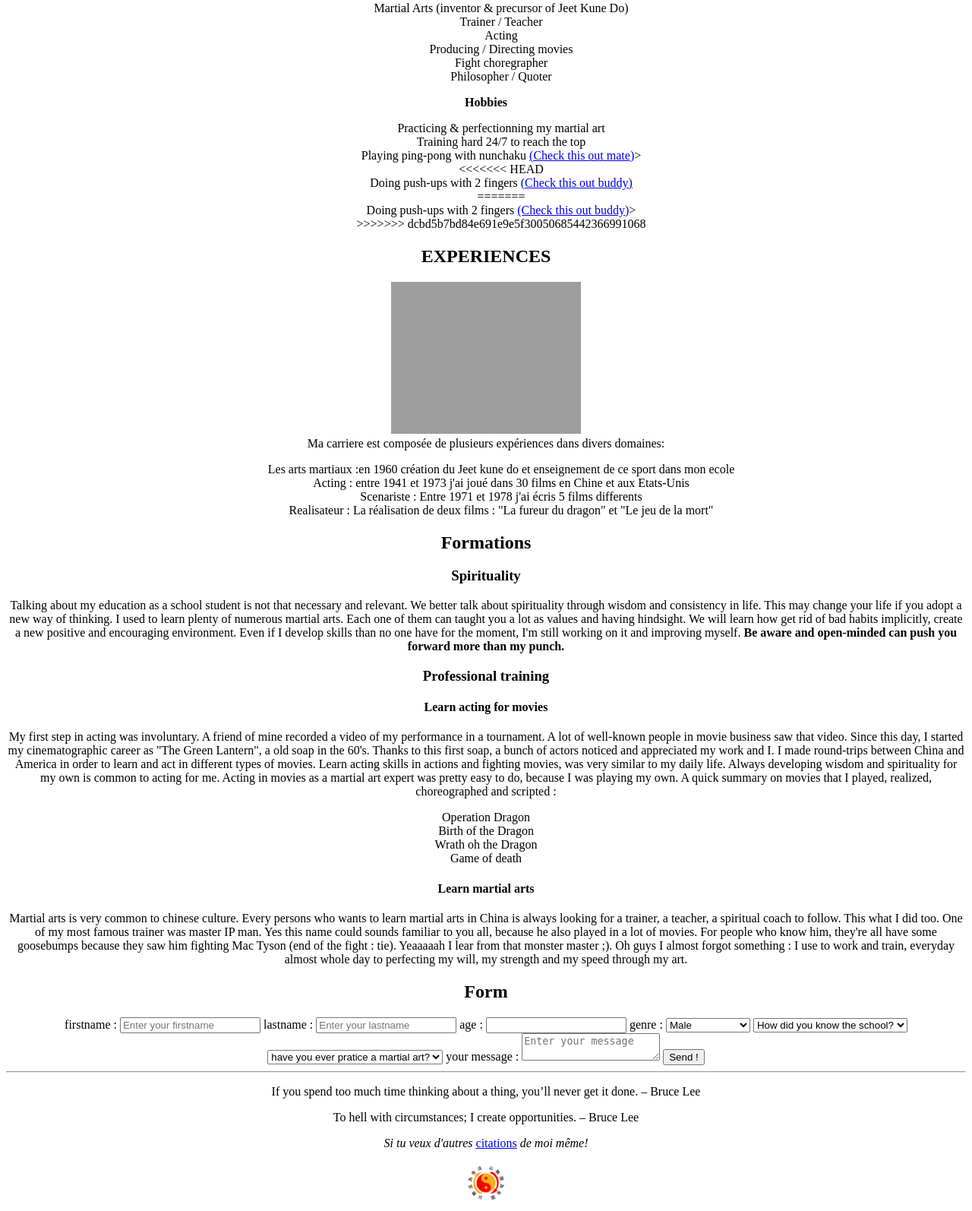
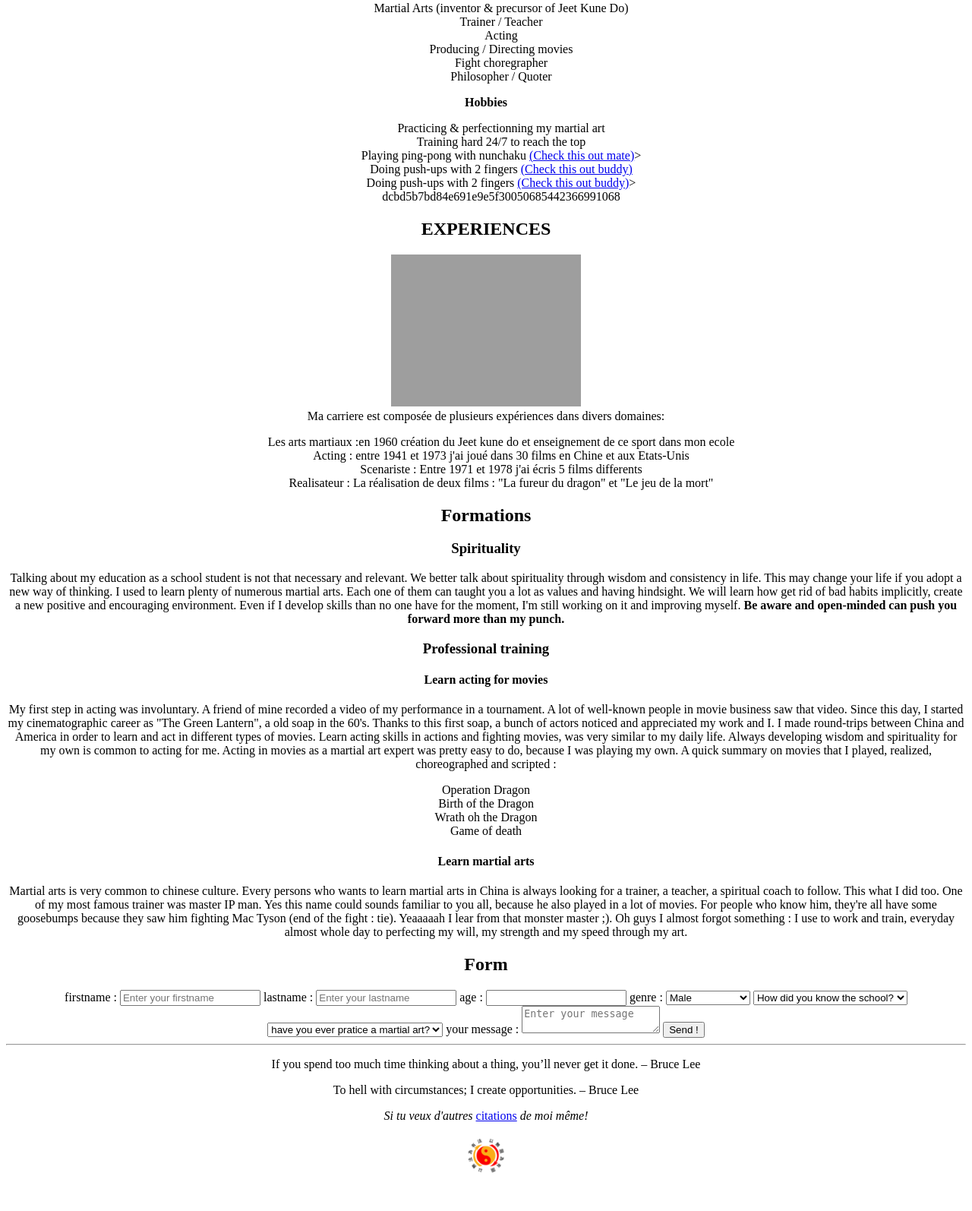
Before and after one commit to Gambino-stack/BruceLeeProject, a PHP site: page /BruceLee.php in a window 1280 px wide. Shown: the part 1110-2704 px from the top of the page at 76% size. After the commit the page ends 2654 px from the top, so only its background shows below. Run offline with PHP 8.4, Linux system fonts and the light colour scheme; some web fonts are replaced; grey boxes are pictures that could not be loaded.

Commit message:
remove a tag

```diff
--- a/BruceLee.php
+++ b/BruceLee.php
@@ -72,11 +72,10 @@
                         <li>Practicing & perfectionning my martial art</li>
                         <li>Training hard 24/7 to reach the top</li>
                         <li>Playing ping-pong with nunchaku <a href="https://www.youtube.com/watch?v=qHe6vhexm6g">(Check this out mate)</a>></li>
-<<<<<<< HEAD
+
                         <li>Doing push-ups with 2 fingers <a href="https://www.youtube.com/watch?v=JlQfBg3VJJU">(Check this out buddy)</a></li>
-=======
-                        <li>Doing push-ups with 2 fingers <a href="https://www.youtube.com/watch?v=JlQfBg3VJJU">(Check this out buddy)</a>></li>
->>>>>>> dcbd5b7bd84e691e9e5f30050685442366991068
+
+                        <li>Doing push-ups with 2 fingers <a href="https://www.youtube.com/watch?v=JlQfBg3VJJU">(Check this out buddy)</a>></li>dcbd5b7bd84e691e9e5f30050685442366991068
                     </ul>
             </section>
 
```
